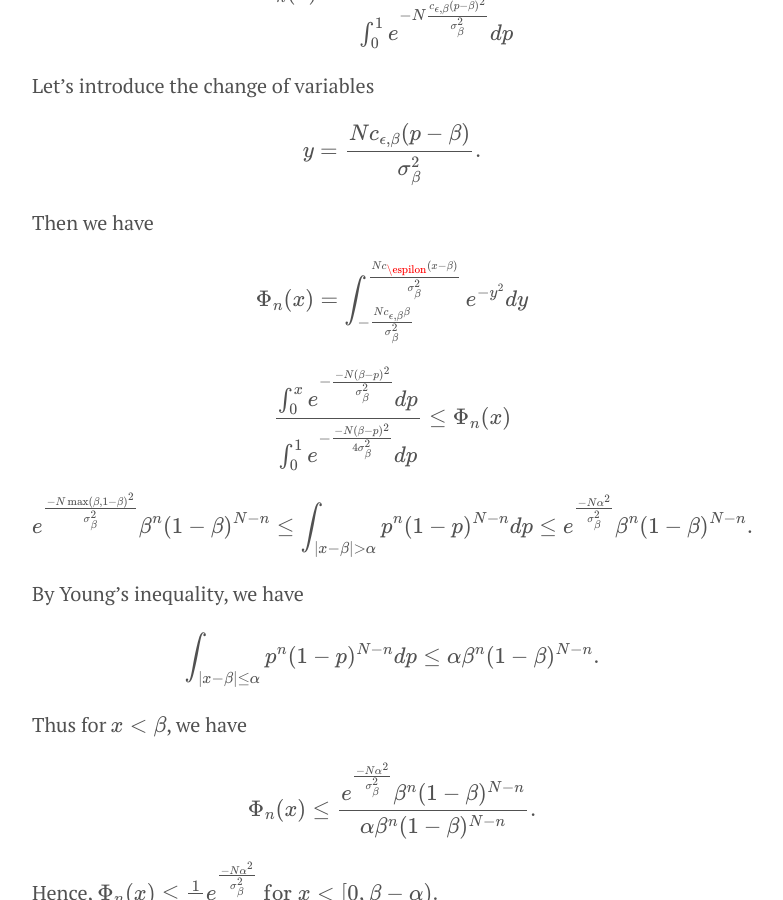
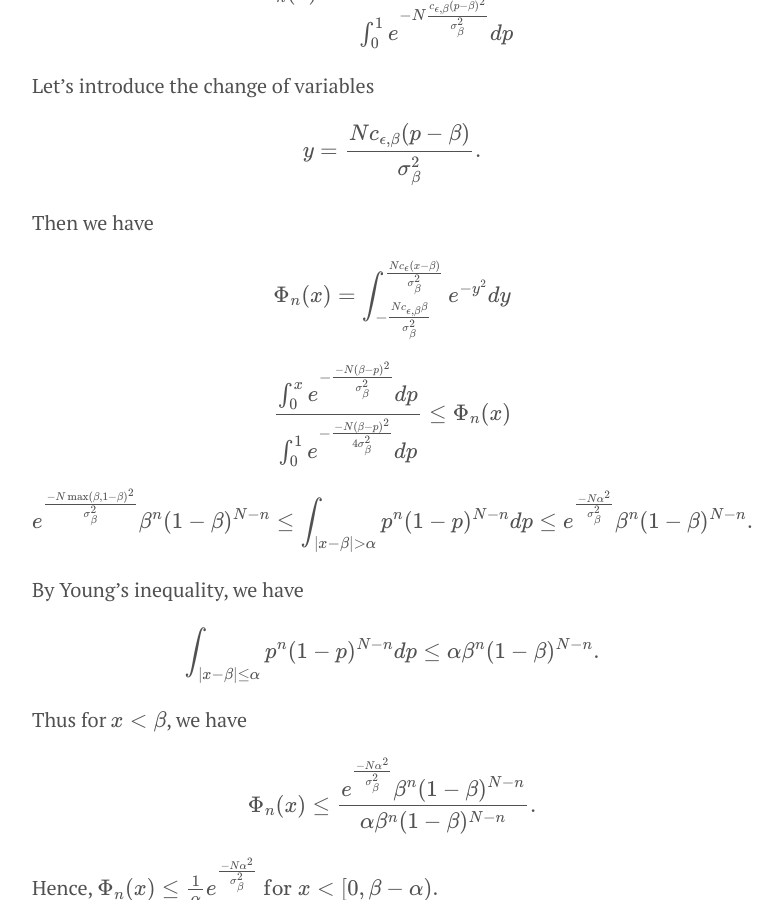
Before and after one commit to doriang102/doriang102.github.io, a Jekyll site: the page built from _posts/2017-06-10-hypothesis-testing-part-2-in-progress.md, in a window 1280 px wide and 900 px high, scrolled down 8542 px. Shown: the whole window, without its empty margins (248-1031 px from the left). Built offline with Jekyll 4.4.1, drawn with Linux system fonts in a browser that asks for light colours; our own code applies the rules of GitHub Pages for plain Markdown files; formulas are drawn with MathJax 3.

Commit message:
Update 2017-06-10-hypothesis-testing-part-2-in-progress.md

```diff
--- a/_posts/2017-06-10-hypothesis-testing-part-2-in-progress.md
+++ b/_posts/2017-06-10-hypothesis-testing-part-2-in-progress.md
@@ -259,7 +259,7 @@ $$ y =  \frac{N c_{\epsilon,\beta} (p-\beta)}{\sigma_{\beta}^2}.$$
 
 Then we have
 
-$$ \Phi_n(x) = \int_{-\frac{Nc_{\epsilon,\beta}\beta}{\sigma_{\beta}^2}}^{\frac{Nc_{\espilon}(x-\beta)}{\sigma_{\beta}^2}} e^{-y^2} dy$$
+$$ \Phi_n(x) = \int_{-\frac{Nc_{\epsilon,\beta}\beta}{\sigma_{\beta}^2}}^{\frac{Nc_{\epsilon}(x-\beta)}{\sigma_{\beta}^2}} e^{-y^2} dy$$
 
 
 
```
